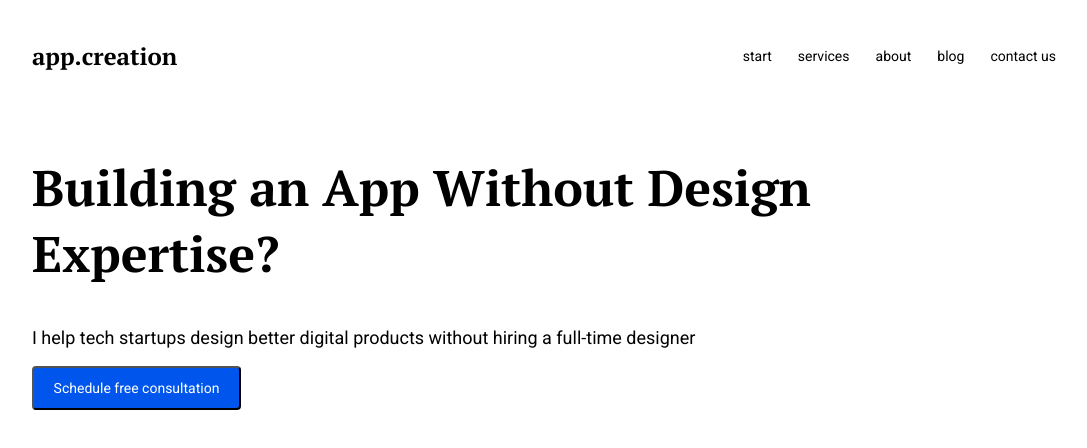
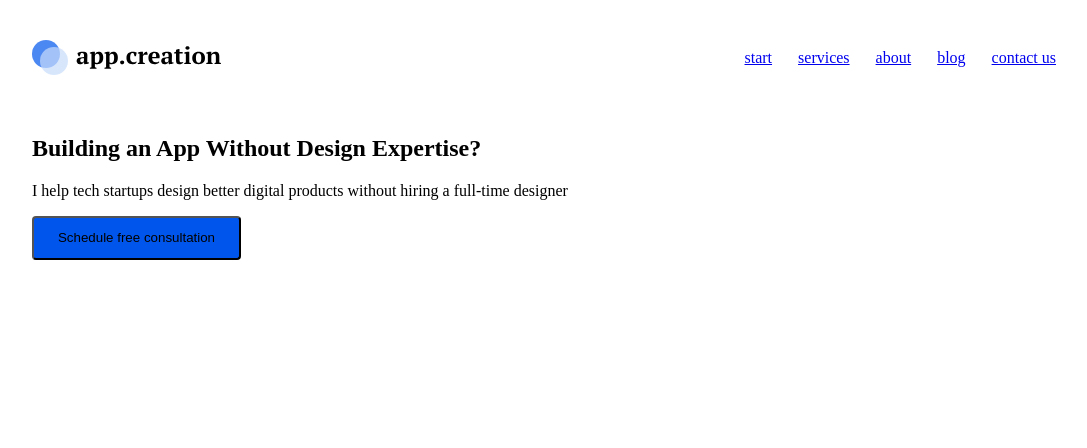
Before and after one commit to WebHeroSchool/AKAppCreation, a plain HTML site: page index.html in a window 1280 px wide. Shown: the whole page, without its empty margins (96-1183 px from the left). Drawn offline with Linux system fonts and the light colour scheme.

Commit message:
logo created

```diff
--- a/fonts.css
+++ b/fonts.css
@@ -1,33 +1,41 @@
-.logo {
-  font-family: 'PT Serif', serif;
-  font-style: normal;
-  font-weight: bold;
-  font-size: 24px;
+
+@font-face {
+    font-family: 'pt_serifbold';
+    src: url('fonts/ptserif-bold-webfont.woff') format('woff');
+    font-weight: normal;
+    font-style: normal;
+
 }
-h1 {
-  font-family: 'PT Serif', sans-serif;
-  font-style: normal;
-  font-weight: bold;
-  font-size: 50px;
+
+
+
+
+@font-face {
+    font-family: 'pt_serifbold_italic';
+    src: url('fonts/ptserif-bolditalic-webfont.woff') format('woff');
+    font-weight: normal;
+    font-style: normal;
+
 }
-p {
-  font-family: 'Roboto', sans-serif;
-  font-style: normal;
-  font-weight: 500;
-  font-size: 18px;
+
+
+
+
+@font-face {
+    font-family: 'pt_serifitalic';
+    src: url('fonts/ptserif-italic-webfont.woff') format('woff');
+    font-weight: normal;
+    font-style: normal;
+
 }
-a {
-  font-family: 'Roboto', sans-serif;
-  font-style: normal;
-  font-weight: 500;
-  font-size: 14px;
-  color: #000000;
-  text-decoration: none;
+
+
+
+
+@font-face {
+    font-family: 'pt_serifregular';
+    src: url('fonts/ptserif-regular-webfont.woff') format('woff');
+    font-weight: normal;
+    font-style: normal;
+
 }
-button {
-  font-family: 'Roboto', sans-serif;
-  font-style: normal;
-  font-weight: 500;
-  font-size: 14px;
-  color: #FFFFFF;
-}
--- a/index.html
+++ b/index.html
@@ -12,7 +12,6 @@
     <div class="wrapper">
      <header class="header">
       <div class="logo">
-        app.creation
       </div>
       <nav class="menu">
         <a class="menu__item" href="#">start</a>
--- a/styles.css
+++ b/styles.css
@@ -6,11 +6,14 @@ body {
   margin: auto;
 }
 .header {
+  padding: 40px 0;
   display: flex;
   justify-content: space-between;
 }
 .logo {
-  padding: 40px 0;
+  width: 190px;
+  height: 35px;
+  background: url('img/logo.svg');
 }
 .menu {
   display: flex;
```
Also changed, not shown: fonts/ptserif-bold-webfont.woff (added), fonts/ptserif-bolditalic-webfont.woff (added), fonts/ptserif-italic-webfont.woff (added), fonts/ptserif-regular-webfont.woff (added), img/logo.svg (added).
